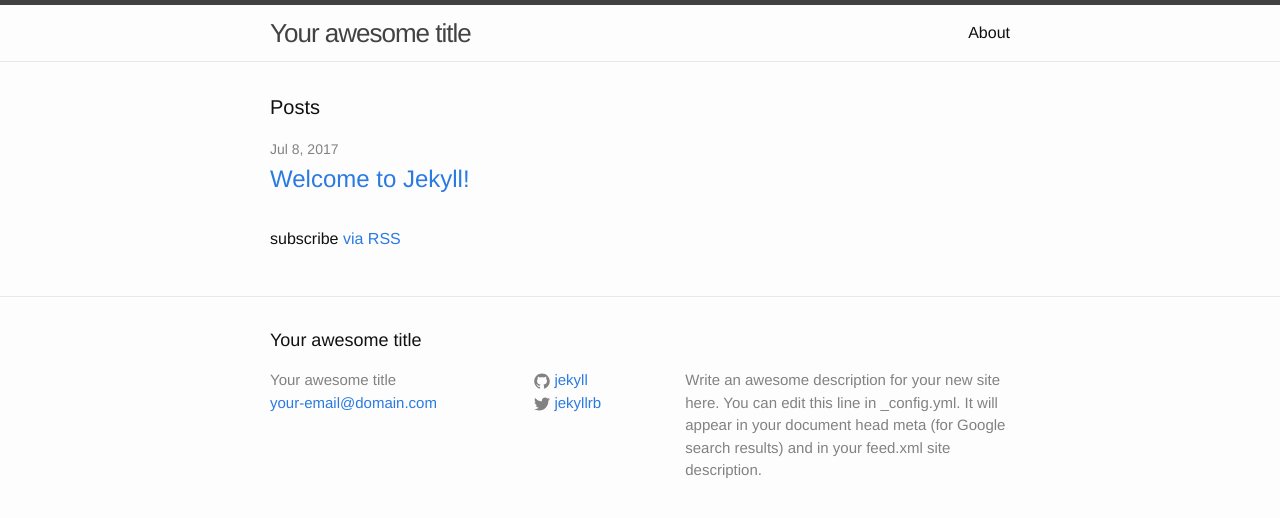
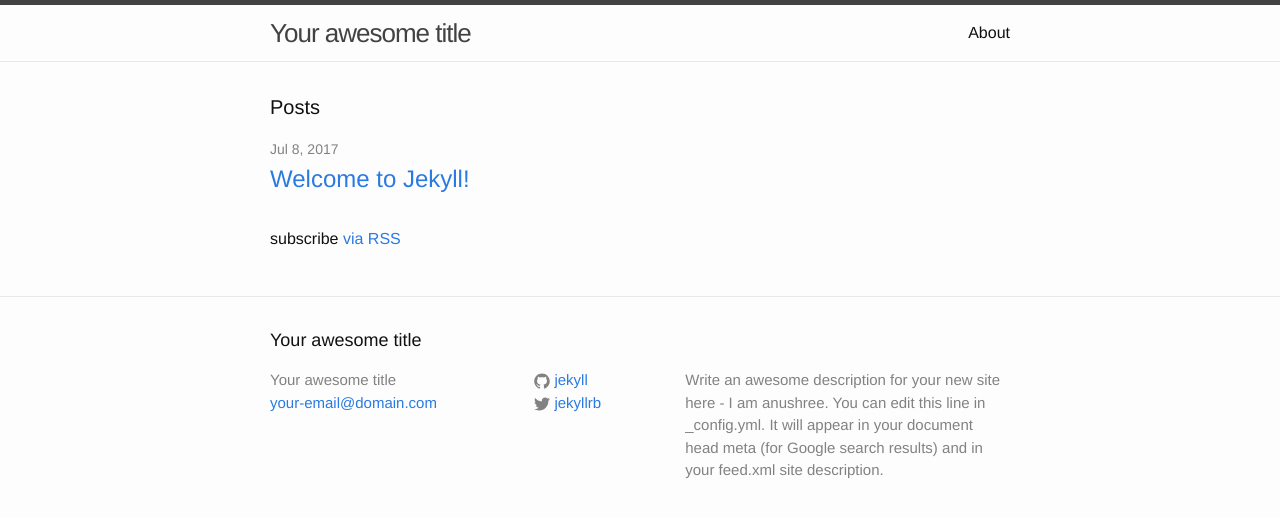
Before and after one commit to Sh24680/Sh24680.github.io, a Jekyll site: the page built from index.html, in a window 1280 px wide. Shown: the top 518 px of the page. Built offline with Jekyll 4.4.1, drawn with Linux system fonts in a browser that asks for light colours.

Commit message:
Update _config.yml

```diff
--- a/_config.yml
+++ b/_config.yml
@@ -9,7 +9,7 @@
 title: Your awesome title
 email: your-email@domain.com
 description: > # this means to ignore newlines until "baseurl:"
-  Write an awesome description for your new site here. You can edit this
+  Write an awesome description for your new site here - I am anushree. You can edit this
   line in _config.yml. It will appear in your document head meta (for
   Google search results) and in your feed.xml site description.
 baseurl: "" # the subpath of your site, e.g. /blog
```
